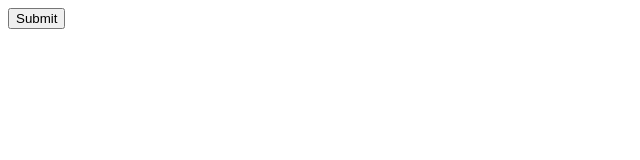
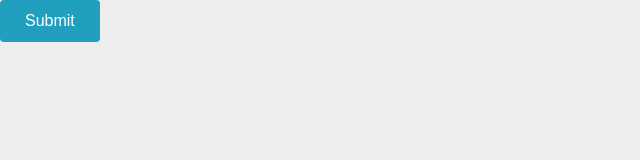
Before and after one commit to ayyazbinmumtaz3/ayyazbinmumtaz31, a plain HTML site: page index.html in a window 1280 px wide. Shown: the whole page, without its empty margins (0-640 px from the left). Drawn offline with Linux system fonts and the light colour scheme.

Commit message:
add new data

```diff
--- a/index.html
+++ b/index.html
@@ -7,8 +7,10 @@
     <title>JSON data</title>
 </head>
 <body>
-    <div id="dataContainer"></div>
-    <button id="submit">Submit</button>
+    <div class="container">
+        <div id="dataContainer"></div>
+        <button id="submit">Submit</button>
+    </div>
     <script src="script.js"></script>
 </body>
 </html>
--- a/style.css
+++ b/style.css
@@ -0,0 +1,21 @@
+body{
+    padding: 0;
+    margin: 0;
+    box-sizing: border-box;
+    font: 'poppins', san-serif;
+}
+
+.container{
+    width: 100%;
+    height: 100vh;
+    background-color: #eee;
+}
+
+button{
+    background-color: #209fbe;
+    padding: 12px 25px;
+    border: none;
+    border-radius:4px;
+    color: white;
+    font-size: 16px;
+}
```
